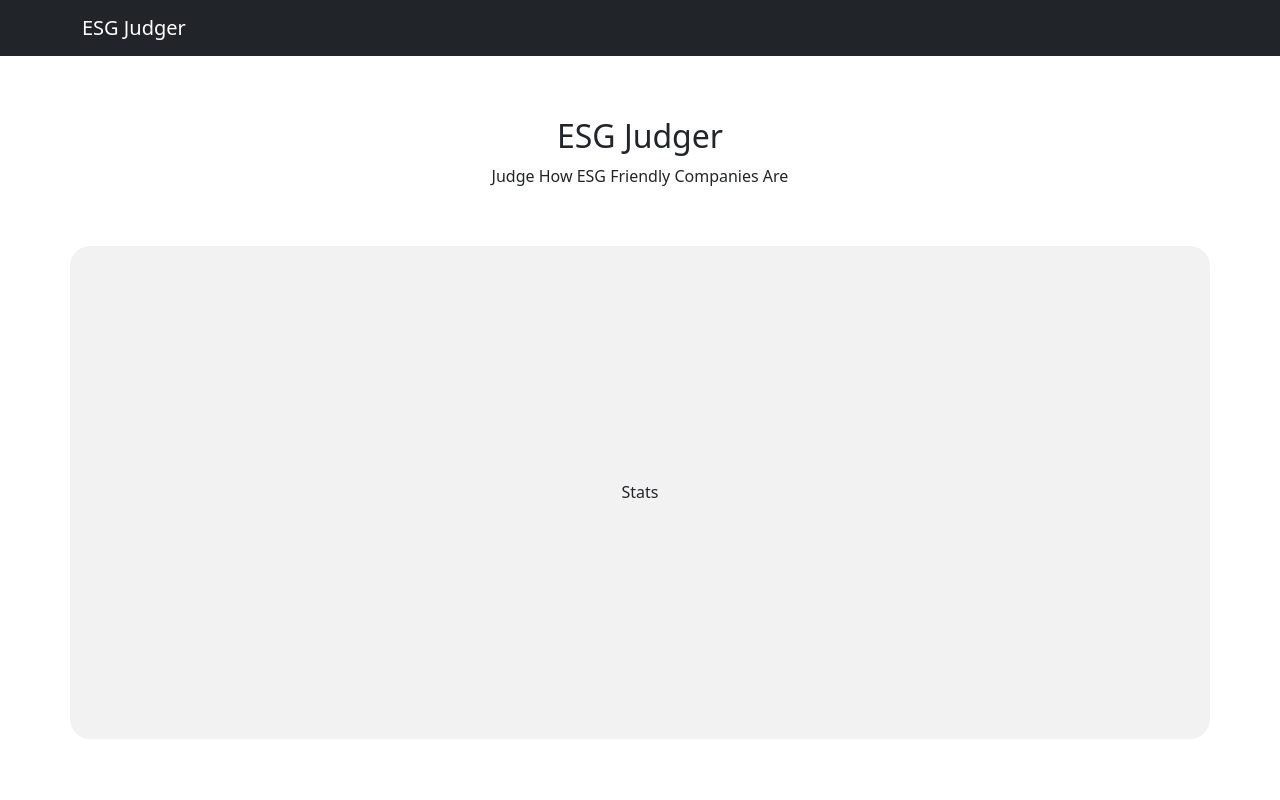
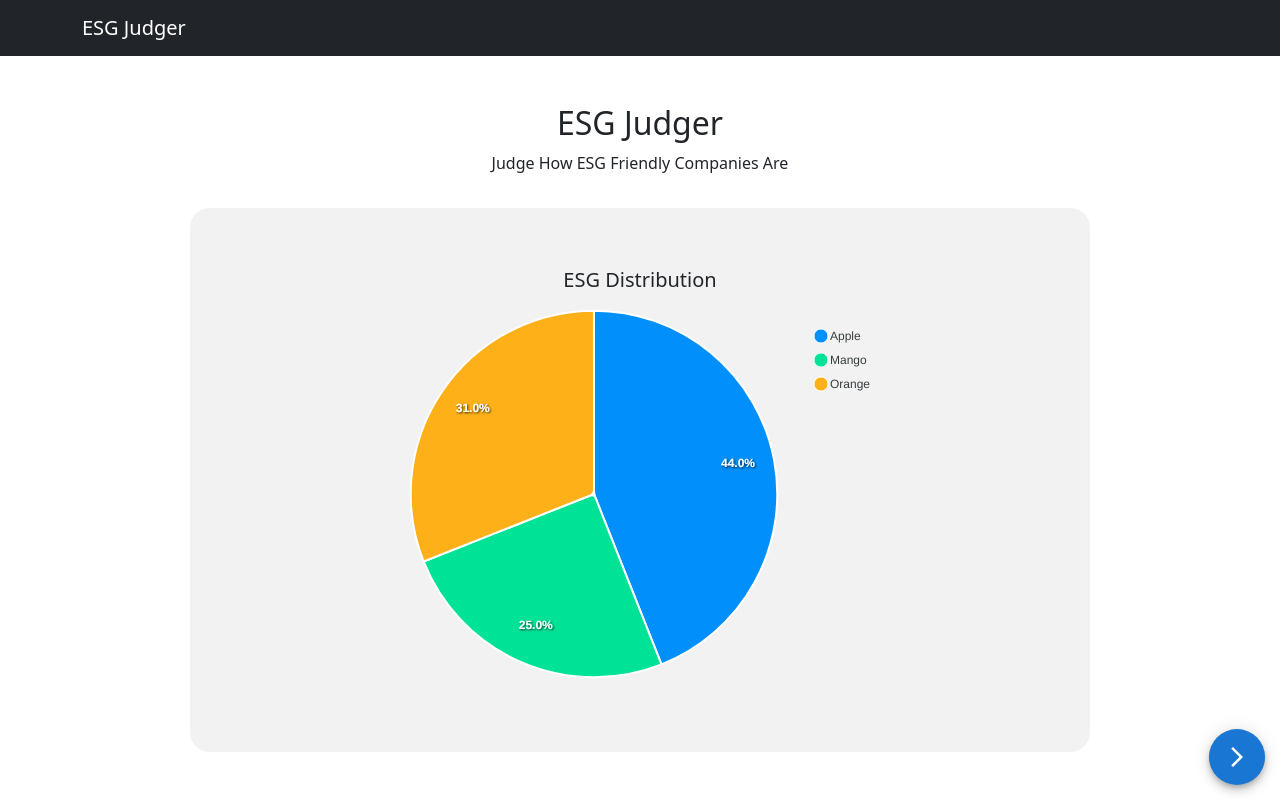
Before and after one commit to KenjiPcx/HLB-Hack, a React (Create React App) app in the folder frontend/: page / in a window 1280 px wide. Both pictures are taken after typing "Sample" into the empty fields and a click on the button "Calculate ESG Score". Built offline with nearby package versions, Linux system fonts and the light colour scheme.

Commit message:
Implemented Stats Page Skeleton

```diff
--- a/frontend/package.json
+++ b/frontend/package.json
@@ -3,6 +3,10 @@
   "version": "0.1.0",
   "private": true,
   "dependencies": {
+    "@emotion/react": "^11.4.1",
+    "@emotion/styled": "^11.3.0",
+    "@mui/icons-material": "^5.0.0-rc.0",
+    "@mui/material": "^5.0.0-rc.0",
     "@testing-library/jest-dom": "^5.11.4",
     "@testing-library/react": "^11.1.0",
     "@testing-library/user-event": "^12.1.10",
@@ -10,10 +14,12 @@
     "@types/node": "^12.0.0",
     "@types/react": "^17.0.0",
     "@types/react-dom": "^17.0.0",
+    "apexcharts": "^3.28.1",
     "axios": "^0.21.1",
     "bootstrap": "5.1.0",
     "node-sass": "^6.0.1",
     "react": "^17.0.2",
+    "react-apexcharts": "^1.3.9",
     "react-bootstrap": "^2.0.0-beta.6",
     "react-dom": "^17.0.2",
     "react-scripts": "4.0.3",
--- a/frontend/src/components/CompanyForm.tsx
+++ b/frontend/src/components/CompanyForm.tsx
@@ -1,6 +1,8 @@
 import React, { useState } from "react";
 import Form from "react-bootstrap/Form";
 import Button from "react-bootstrap/Button";
+import Row from "react-bootstrap/Row";
+import Col from "react-bootstrap/Col";
 import { Display } from "./MainContent";
 import axios from "axios";
 
@@ -20,34 +22,34 @@ function CompanyForm({ setDisplay }: CompanyFormProps) {
       companyName: companyName,
       files: files,
     };
-    try {
-      const res = await axios.post(URL, data);
+    // try {
+    // const res = await axios.post(URL, data);
     setDisplay((displayData: Display) => {
       return {
         ...displayData,
-          res: res.data.labels as any[],
+        // res: res.data.labels as any[],
         showRes: true,
         loading: false,
       };
     });
-    } catch (e) {
-      console.log(e);
-      setDisplay((displayData: Display) => {
-        return {
-          ...displayData,
-          showRes: false,
-          loading: false,
-        };
-      });
-      setError(true);
-      setTimeout(() => {
-        setError(false);
-      }, 3000);
-    }
+    // } catch (e) {
+    //   console.log(e);
+    //   setDisplay((displayData: Display) => {
+    //     return {
+    //       ...displayData,
+    //       showRes: false,
+    //       loading: false,
+    //     };
+    //   });
+    //   setError(true);
+    //   setTimeout(() => {
+    //     setError(false);
+    //   }, 3000);
+    // }
   };
 
   return (
-    <>
+    <Col xs={11} sm={11} md={9} lg={5} xl={5}>
       <Form className="companyForm">
         <Form.Group
           controlId="formBasicEmail"
@@ -88,7 +90,7 @@ function CompanyForm({ setDisplay }: CompanyFormProps) {
           {error ? "Failed" : "Calculate ESG Score"}
         </Button>
       </Form>
-    </>
+    </Col>
   );
 }
 
--- a/frontend/src/components/MainContent.tsx
+++ b/frontend/src/components/MainContent.tsx
@@ -21,7 +21,7 @@ function MainContent() {
     if (display.loading) {
       return <Spinner animation="border" />;
     } else if (display.showRes) {
-      return <Stats />;
+      return <Stats res={display.res} />;
     } else {
       return <Instructions setDisplay={setDisplay} />;
     }
--- a/frontend/src/components/Navbar.tsx
+++ b/frontend/src/components/Navbar.tsx
@@ -1,7 +1,6 @@
 import React from "react";
 import Navbar from "react-bootstrap/Navbar";
 import Container from "react-bootstrap/Container";
-import Nav from "react-bootstrap/Nav";
 
 function TopNavbar() {
   return (
--- a/frontend/src/components/Stats.tsx
+++ b/frontend/src/components/Stats.tsx
@@ -1,11 +1,95 @@
-import React from 'react'
+import React, { useState } from "react";
+import Box from "@mui/material/Box";
+import Fab from "@mui/material/Fab";
+import ArrowForwardIosIcon from "@mui/icons-material/ArrowForwardIos";
+import Container from "react-bootstrap/Container";
+import ReactApexChart from "react-apexcharts";
 
-function Stats() {
-    return (
-        <div>
-            Stats
-        </div>
-    )
+interface StatsProps {
+  res: any[];
 }
 
-export default Stats
+function Stats({ res }: StatsProps) {
+  const [page, setPage] = useState(0);
+  const state = {
+    series: [44, 25, 31],
+    chartOptions: {
+      labels: ["Apple", "Mango", "Orange"],
+    },
+  };
+
+  const renderGraphs = () => {
+    switch (page) {
+      case 0:
+        return (
+          <>
+            <h5>ESG Distribution</h5>
+            <ReactApexChart
+              options={state.chartOptions}
+              series={state.series}
+              type="pie"
+              className="chart"
+              width={500}
+            />
+          </>
+        );
+      case 1:
+        return (
+          <>
+            <h5>Environmental</h5>
+            <ReactApexChart
+              options={state.chartOptions}
+              series={state.series}
+              type="radar"
+              className="chart"
+              width={500}
+            />
+          </>
+        );
+      case 2:
+        return (
+          <>
+            <h5>Social</h5>
+            <ReactApexChart
+              options={state.chartOptions}
+              series={state.series}
+              type="pie"
+              className="chart"
+              width={500}
+            />
+          </>
+        );
+      case 3:
+        return (
+          <>
+            <h5>Governance</h5>
+            <ReactApexChart
+              options={state.chartOptions}
+              series={state.series}
+              type="pie"
+              className="chart"
+              width={500}
+            />
+          </>
+        );
+      default:
+        setPage(0);
+    }
+  };
+
+  return (
+    <Container className="stats">
+      {renderGraphs()}
+      <Fab
+        color="primary"
+        aria-label="add"
+        sx={{ position: "absolute", bottom: 15, right: 15 }}
+        onClick={() => setPage((page) => page + 1)}
+      >
+        <ArrowForwardIosIcon />
+      </Fab>
+    </Container>
+  );
+}
+
+export default Stats;
--- a/frontend/src/styles.css
+++ b/frontend/src/styles.css
@@ -35,11 +35,12 @@
           align-items: center;
   text-align: center;
   padding: 2rem 0;
+  max-width: 1000px;
 }
 
 .infoContainer {
-  height: 72.5%;
-  width: 100%;
+  height: 80%;
+  width: 90%;
   display: -webkit-box;
   display: -ms-flexbox;
   display: flex;
@@ -58,10 +59,26 @@
 }
 
 .companyForm {
-  width: 30%;
-  height: 80%;
   background-color: white;
   padding: 30px 20px;
   border-radius: 10px;
 }
+
+.stats {
+  width: 95%;
+  height: 95%;
+  display: -webkit-box;
+  display: -ms-flexbox;
+  display: flex;
+  -webkit-box-orient: vertical;
+  -webkit-box-direction: normal;
+      -ms-flex-direction: column;
+          flex-direction: column;
+  -webkit-box-align: center;
+      -ms-flex-align: center;
+          align-items: center;
+  -webkit-box-pack: center;
+      -ms-flex-pack: center;
+          justify-content: center;
+}
 /*# sourceMappingURL=styles.css.map */
--- a/frontend/src/styles.scss
+++ b/frontend/src/styles.scss
@@ -18,11 +18,12 @@
   align-items: center;
   text-align: center;
   padding: 2rem 0;
+  max-width: 1000px;
 }
 
 .infoContainer {
-  height: 72.5%;
-  width: 100%;
+  height: 80%;
+  width: 90%;
   display: flex;
   flex-direction: column;
   justify-content: space-around;
@@ -33,9 +34,16 @@
 }
 
 .companyForm {
-  width: 30%;
-  height: 80%;
   background-color: white;
   padding: 30px 20px;
   border-radius: 10px;
 }
+
+.stats {
+  width: 95%;
+  height: 95%;
+  display: flex;
+  flex-direction: column;
+  align-items: center;
+  justify-content: center;
+}
```
Also changed, not shown: 2 other files (tests, documents, lock files or other folders). Lines whose indentation alone changed are shown as unchanged.
